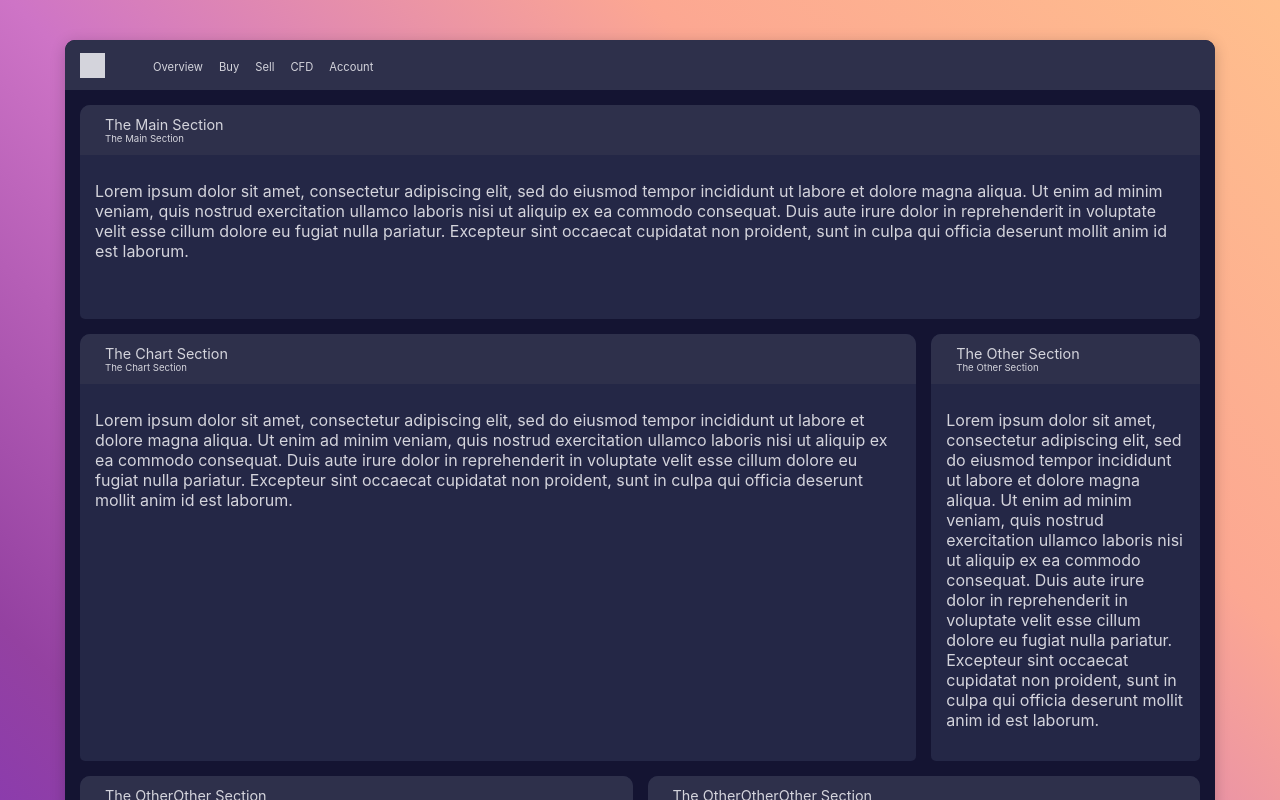
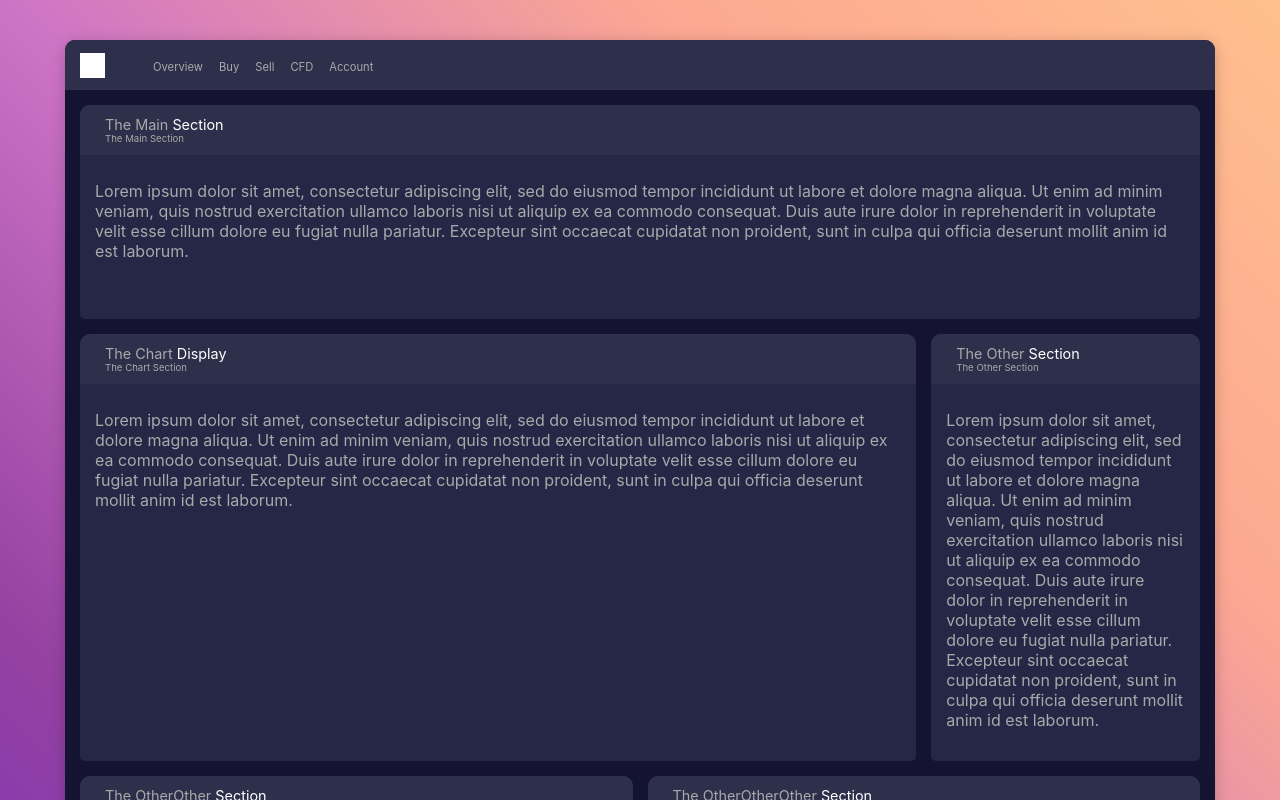
Before and after one commit to tywi6665/M3, a React (Create React App) app: page / in a window 1280 px wide. Shown: the top 800 px of the page. Built offline with nearby package versions, Linux system fonts and the light colour scheme.

Commit message:
styling the banner

```diff
--- a/src/App.js
+++ b/src/App.js
@@ -11,34 +11,34 @@ function App() {
         <Navbar />
         <Container
           number="1"
-          header="The Main Section"
+          header={["The Main", "Section"]}
           subHeader="The Main Section"
         >
           <p>Lorem ipsum dolor sit amet, consectetur adipiscing elit, sed do eiusmod tempor incididunt ut labore et dolore magna aliqua. Ut enim ad minim veniam, quis nostrud exercitation ullamco laboris nisi ut aliquip ex ea commodo consequat. Duis aute irure dolor in reprehenderit in voluptate velit esse cillum dolore eu fugiat nulla pariatur. Excepteur sint occaecat cupidatat non proident, sunt in culpa qui officia deserunt mollit anim id est laborum.</p>
         </Container>
         <Container
           number="2"
-          header="The Chart Section"
+          header={["The Chart", "Display"]}
           subHeader="The Chart Section"
         >
           <p>Lorem ipsum dolor sit amet, consectetur adipiscing elit, sed do eiusmod tempor incididunt ut labore et dolore magna aliqua. Ut enim ad minim veniam, quis nostrud exercitation ullamco laboris nisi ut aliquip ex ea commodo consequat. Duis aute irure dolor in reprehenderit in voluptate velit esse cillum dolore eu fugiat nulla pariatur. Excepteur sint occaecat cupidatat non proident, sunt in culpa qui officia deserunt mollit anim id est laborum.</p>
         </Container>
         <Container
           number="3"
-          header="The Other Section"
+          header={["The Other", "Section"]}
           subHeader="The Other Section"
         >        <p>Lorem ipsum dolor sit amet, consectetur adipiscing elit, sed do eiusmod tempor incididunt ut labore et dolore magna aliqua. Ut enim ad minim veniam, quis nostrud exercitation ullamco laboris nisi ut aliquip ex ea commodo consequat. Duis aute irure dolor in reprehenderit in voluptate velit esse cillum dolore eu fugiat nulla pariatur. Excepteur sint occaecat cupidatat non proident, sunt in culpa qui officia deserunt mollit anim id est laborum.</p>
         </Container>
         <Container
           number="4"
-          header="The OtherOther Section"
+          header={["The OtherOther", "Section"]}
           subHeader="The OtherOther Section"
         >
           <p>Lorem ipsum dolor sit amet, consectetur adipiscing elit, sed do eiusmod tempor incididunt ut labore et dolore magna aliqua. Ut enim ad minim veniam, quis nostrud exercitation ullamco laboris nisi ut aliquip ex ea commodo consequat. Duis aute irure dolor in reprehenderit in voluptate velit esse cillum dolore eu fugiat nulla pariatur. Excepteur sint occaecat cupidatat non proident, sunt in culpa qui officia deserunt mollit anim id est laborum.</p>
         </Container>
         <Container
           number="5"
-          header="The OtherOtherOther Section"
+          header={["The OtherOtherOther", "Section"]}
           subHeader="The OtherOtherOther Section"
         >
           <p>Lorem ipsum dolor sit amet, consectetur adipiscing elit, sed do eiusmod tempor incididunt ut labore et dolore magna aliqua. Ut enim ad minim veniam, quis nostrud exercitation ullamco laboris nisi ut aliquip ex ea commodo consequat. Duis aute irure dolor in reprehenderit in voluptate velit esse cillum dolore eu fugiat nulla pariatur. Excepteur sint occaecat cupidatat non proident, sunt in culpa qui officia deserunt mollit anim id est laborum.</p>
--- a/src/App.scss
+++ b/src/App.scss
@@ -1,4 +1,4 @@
-$silver: #d4d4dc;
+$dark-gray: darkgray;
 $background-color: rgb(20,20,50);
 $dark-slate: rgb(36,39,70);
 $light-slate: rgb(46,48,75);
@@ -8,7 +8,7 @@ $border-bottom-radius: 5px;
 
 .app {
     background: linear-gradient(45deg, rgba(118,48,201,1) 0%, rgba(148,65,161,1) 25%, rgba(206,116,198,1) 50%, rgba(252,167,146,1) 75%, rgba(255,191,141,1) 100%);
-    color: #d4d4dc;
+    color: $dark-gray;
     padding: 10px 10px;
 
     .master-container {
@@ -37,7 +37,7 @@ $border-bottom-radius: 5px;
             left: 0;
 
             .logo {
-                background: $silver;
+                background: white;
                 height: 25px;
                 width: 25px;
                 margin-left: 15px;
@@ -88,6 +88,10 @@ $border-bottom-radius: 5px;
                 padding-left: 25px;
                 font-size: 0.9em;
                 margin: 0;
+            }
+
+            span {
+                color: white;
             }
 
             .sub-header {
--- a/src/Components/Container.js
+++ b/src/Components/Container.js
@@ -4,7 +4,7 @@ const Container = ({ number, header, subHeader, children }) => {
     return (
         <div className={`container section-${number}`}>
             <div className="banner">
-                <p className="header">{header}</p>
+                <p className="header">{header[0]}<span> {header[1]}</span></p>
                 <p className="sub-header">{subHeader}</p>
             </div>
             {children}
```
